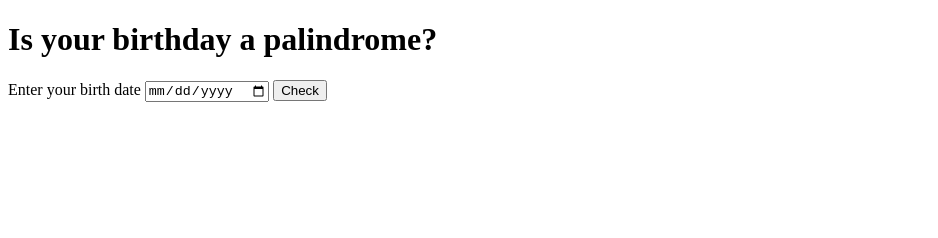
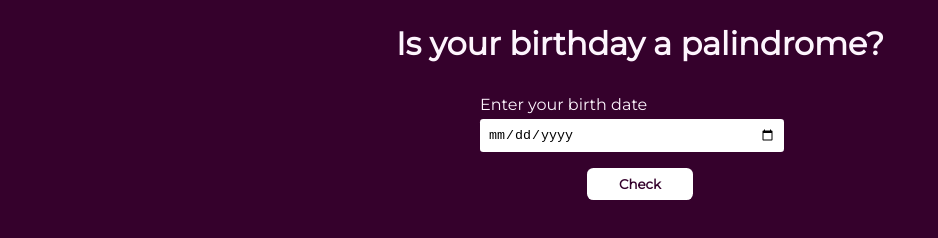
Before and after one commit to chandanashilpa/birthday-palindrome, a plain HTML site: page index.html in a window 1280 px wide. Shown: the whole page, without its empty margins (0-938 px from the left). Drawn offline with Linux system fonts and the light colour scheme.

Commit message:
complete project with css

```diff
--- a/birthday.js
+++ b/birthday.js
@@ -26,6 +26,9 @@ function dateToString(date) {
 
 check.addEventListener("click", () => {
   birthDate = inputBirthDate.value;
+  if (inputBirthDate.value == "") {
+    output.innerText = "Please enter your date of birth";
+  } else {
     const [yyyy, mm, dd] = birthDate.split("-");
     const date = {
       day: Number(dd),
@@ -43,11 +46,13 @@ check.addEventListener("click", () => {
         break;
       } else {
         var [numOfNextDays, nextPalindromeDate] = getNextPalindrome(date);
-      var [numOfPrevDays, previousPalindromeDate] = getPreviousPalindrome(date);
+        var [numOfPrevDays, previousPalindromeDate] =
+          getPreviousPalindrome(date);
         if (numOfNextDays > numOfPrevDays) {
           printMessage(numOfPrevDays, previousPalindromeDate);
         } else {
           printMessage(numOfNextDays, nextPalindromeDate);
+        }
       }
     }
   }
--- a/index.html
+++ b/index.html
@@ -4,14 +4,17 @@
     <meta charset="UTF-8" />
     <meta http-equiv="X-UA-Compatible" content="IE=edge" />
     <meta name="viewport" content="width=device-width, initial-scale=1.0" />
+    <link rel="stylesheet" href="./styles.css" />
     <title>Is your birthday a palindrome?</title>
   </head>
   <body>
     <h1>Is your birthday a palindrome?</h1>
-    <label for="birthday">Enter your birth date</label>
-    <input type="date" id="birthday" />
-    <button id="check">Check</button>
-    <p id="output"></p>
+    <div id="container">
+      <label for="birthday">Enter your birth date</label>
+      <input type="date" id="birthday" />
+      <button id="check">Check</button>
+      <p id="output"></p>
+    </div>
   </body>
   <script src="./birthday.js"></script>
 </html>
--- /dev/null
+++ b/styles.css
@@ -0,0 +1,53 @@
+@import url("https://fonts.googleapis.com/css2?family=Montserrat&display=swap");
+
+:root {
+  --primary: #35012c;
+  --text-color: #fdf5fd;
+}
+* {
+  margin: 0;
+  padding: 0;
+}
+body {
+  font-family: "Montserrat", sans-serif;
+  background-color: var(--primary);
+  color: var(--text-color);
+}
+#container {
+  width: 25%;
+  margin: auto;
+  padding: 1rem 2rem;
+}
+h1 {
+  text-align: center;
+  margin-top: 1.5rem;
+  margin-bottom: 1rem;
+}
+label,
+input {
+  display: block;
+}
+label {
+  margin-bottom: 0.3rem;
+}
+input {
+  width: 90%;
+  margin-bottom: 1rem;
+  height: 1.5rem;
+  border-radius: 0.2rem;
+  border: var(--text-color);
+  padding: 0.3rem 0.5rem;
+}
+button {
+  padding: 0.5rem 2rem;
+  display: block;
+  margin: auto;
+  font-family: "Montserrat", sans-serif;
+  border-width: 1.5px;
+  border: var(--text-color);
+  border-radius: 0.4rem;
+  margin-bottom: 1rem;
+  background-color: #fff;
+  color: var(--primary);
+  font-weight: bold;
+}
```
Lines whose indentation alone changed are shown as unchanged.
